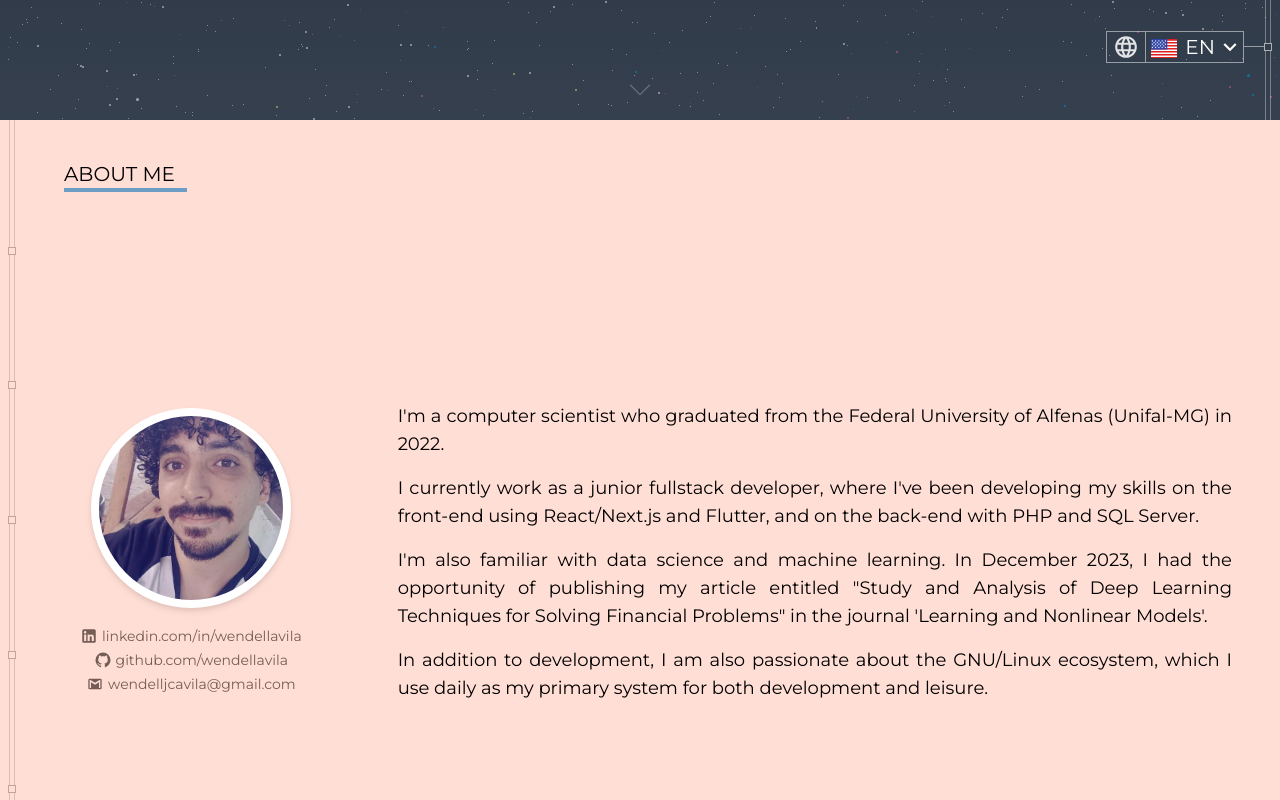
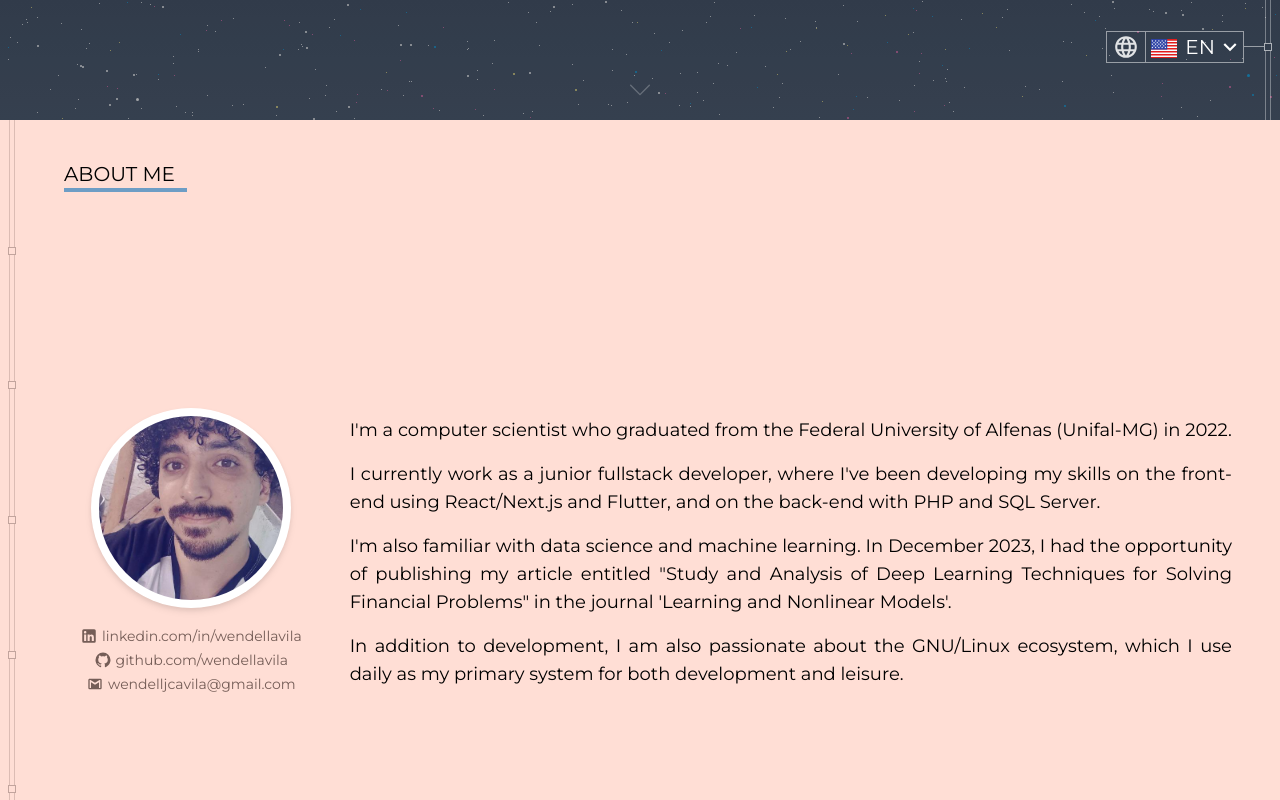
Before and after one commit to wendellavila/portfolio_next, a Next.js app: page /en in a window 1280 px wide. Shown: the part 680-1480 px from the top of the page. Built offline with nearby package versions, Linux system fonts and the light colour scheme; what tailwindcss-animated would draw is missing.

Commit message:
fix: Removed VerticalNav from md size

```diff
--- a/src/app/[lang]/(about)/AboutSection.tsx
+++ b/src/app/[lang]/(about)/AboutSection.tsx
@@ -34,7 +34,10 @@ export function AboutSection(props: SectionProps) {
         textColor="coffee"
         backgroundColor="cream"
       />
-      <div id="about-body" className="grow flex flex-col pt-2 pb-10">
+      <div
+        id="about-body"
+        className="grow flex flex-col pt-2 pb-10 px-6 md:px-12 lg:pl-0"
+      >
         <SectionHeader
           decorationClassName="bg-blueprint"
           className="ml-6 md:ml-0"
@@ -60,7 +63,7 @@ export function AboutSection(props: SectionProps) {
           </div>
           <div id="about-content">
             <article
-              className={`md:px-12 px-6 max-w-[1200px]
+              className={` max-w-[1200px]
               ${animate ? 'animate-fade-left' : ''}`}
             >
               {i18n('description')
--- a/src/app/[lang]/(cv)/CvSection.tsx
+++ b/src/app/[lang]/(cv)/CvSection.tsx
@@ -26,7 +26,7 @@ export function CvSection(props: SectionProps) {
     >
       <div
         id="cv-body"
-        className="grow flex flex-col justify-center pt-2 pb-10 px-6 md:pr-0"
+        className="grow flex flex-col justify-center pt-2 pb-10 px-6 lg:pr-0"
       >
         <div className="inline-grid gap-y-4 gap-x-20 lg:grid-cols-2">
           <CvSubSection
--- a/src/app/[lang]/(projects)/ProjectsSection.tsx
+++ b/src/app/[lang]/(projects)/ProjectsSection.tsx
@@ -31,7 +31,7 @@ export function ProjectsSection(props: SectionProps) {
     >
       <div
         id="projects-body"
-        className="grow pt-2 pb-16 px-6 md:pl-12 flex flex-col"
+        className="grow pt-2 pb-16 px-6 lg:pr-0 flex flex-col"
       >
         <SectionHeader decorationClassName="bg-silver">
           {i18n('title').toLocaleUpperCase()}
--- a/src/app/[lang]/(skills)/SkillsSection.tsx
+++ b/src/app/[lang]/(skills)/SkillsSection.tsx
@@ -38,7 +38,7 @@ export function SkillsSection(props: SectionProps) {
       />
       <div
         id="skills-body"
-        className="grow pt-2 pb-16 px-6 md:pr-12 md:pl-0 flex flex-col"
+        className="grow pt-2 pb-16 px-6 lg:pr-12 lg:pl-0 flex flex-col"
       >
         <SectionHeader decorationClassName="bg-cream">
           {i18n('title')}
--- a/src/components/VerticalNav/VerticalNav.tsx
+++ b/src/components/VerticalNav/VerticalNav.tsx
@@ -40,7 +40,7 @@ export function VerticalNav(props: Props) {
 
   return (
     <nav
-      className={`${showOnSmall ? 'flex' : 'hidden sm:flex'}
+      className={`${showOnSmall ? 'flex' : 'hidden lg:flex'}
       flex-col justify-around items-center z-10
       ${className ?? ''}`}
     >
```
